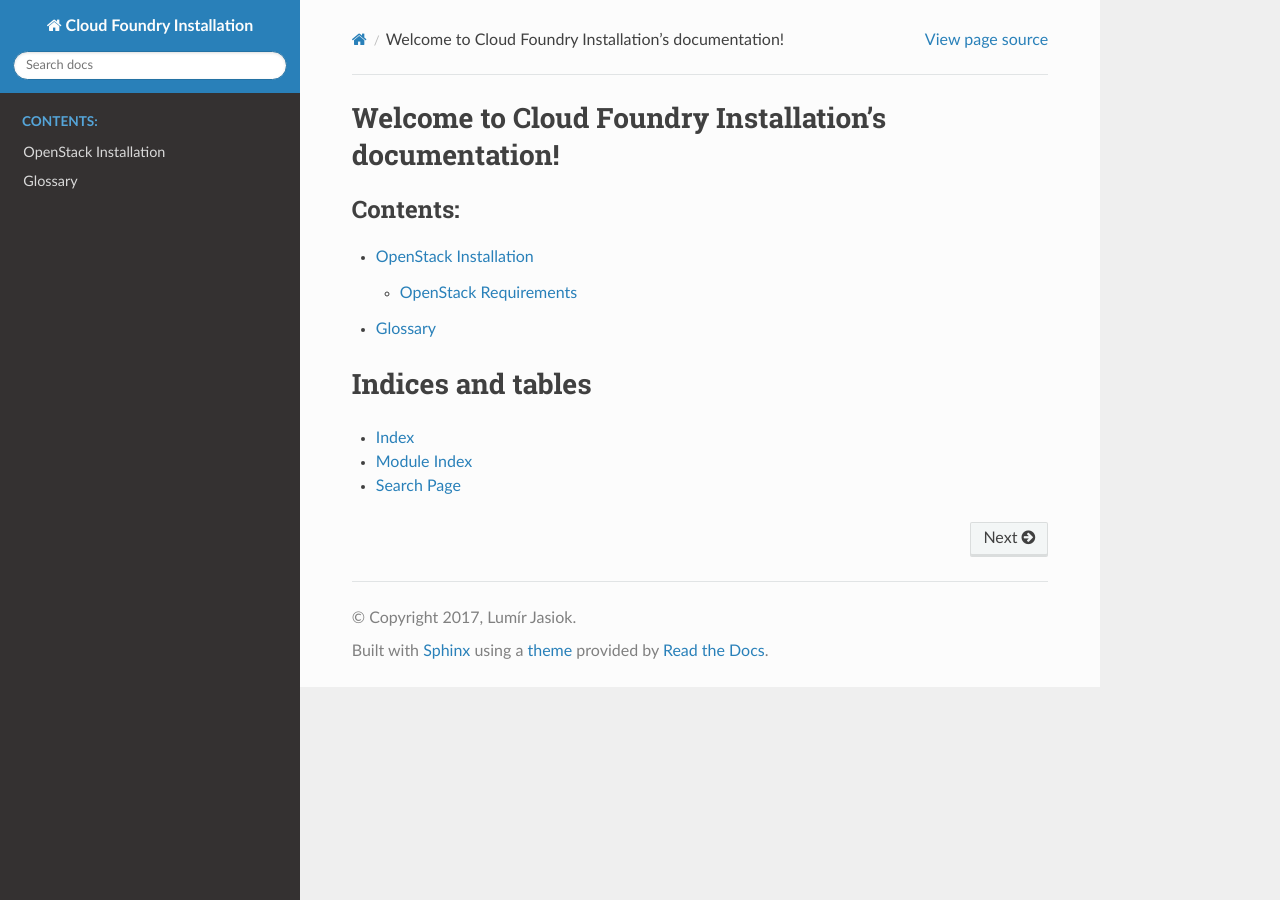
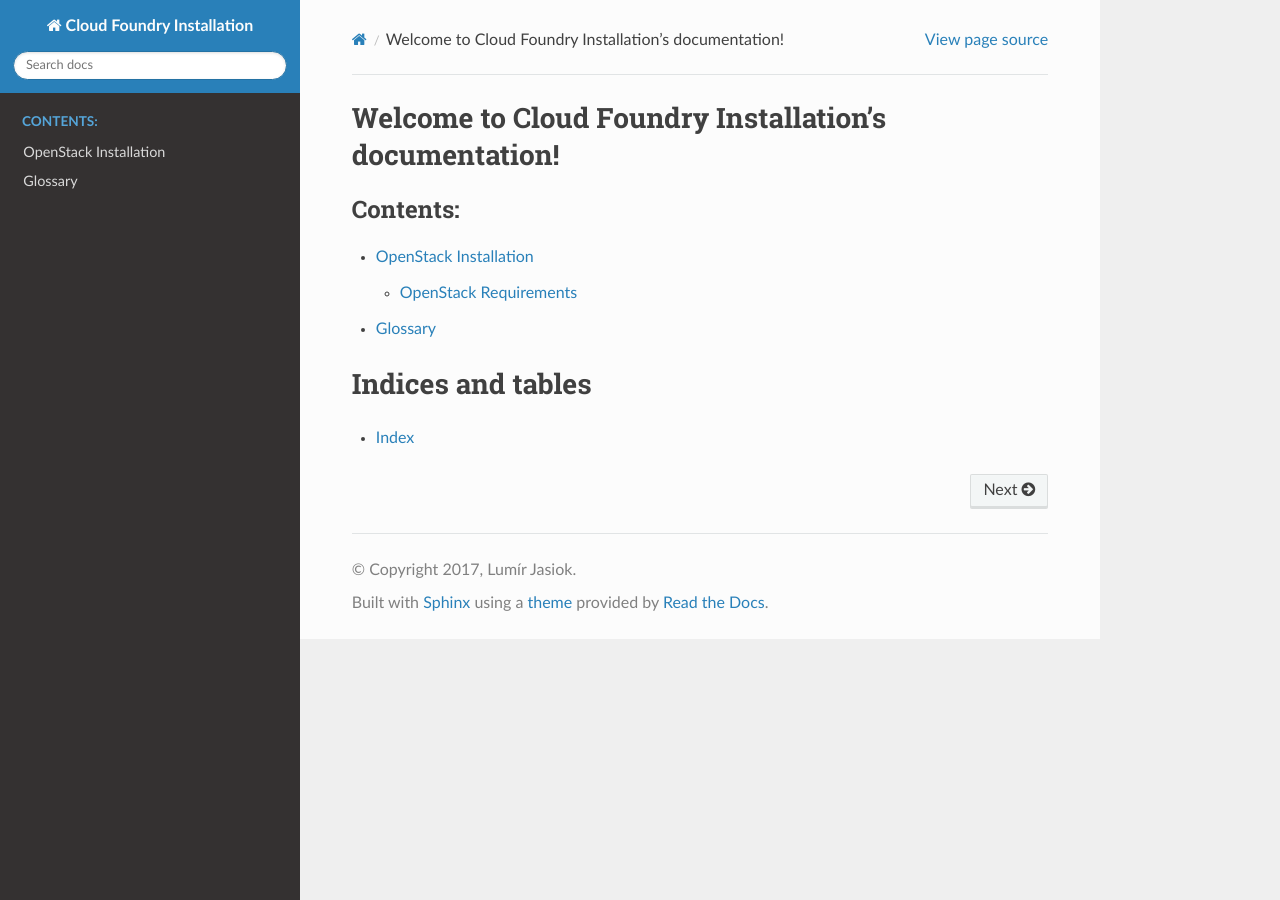
Before and after one commit to jas02/cloudfoundry-installation, a Sphinx documentation site: the page built from docs/source/index.rst, in a window 1280 px wide. Built offline with Sphinx 7.4.7 and the Read the Docs theme 2.0.0, drawn with Linux system fonts in a browser that asks for light colours; formulas are drawn with MathJax 3.

Commit message:
Remove modindex and search

```diff
--- a/docs/source/index.rst
+++ b/docs/source/index.rst
@@ -17,5 +17,3 @@
 ==================
 
 * :ref:`genindex`
-* :ref:`modindex`
-* :ref:`search`
--- a/docs/source/open_stack/requirements.rst
+++ b/docs/source/open_stack/requirements.rst
@@ -19,7 +19,8 @@
 
 To get Floating IP , you can use script in `bin/cfi-assign-floating-ip.py`. But before you can run the script, you have to create configuration file `clouds.yam` and place it into the right directory. In case that you are using Linux, the directory is `~/.config/openstack`.
 
-.. code-block:: yaml
+.. code:: yaml
+
    clouds:
        mordred:
            region_name: RegionOne
```
